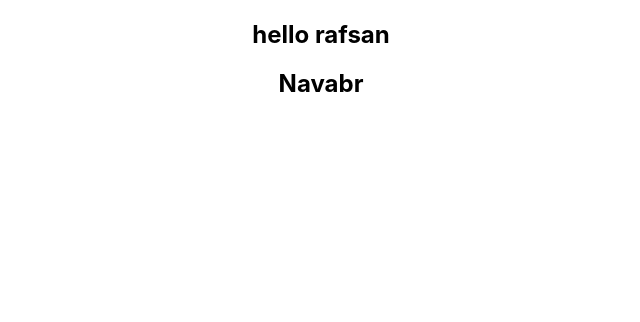
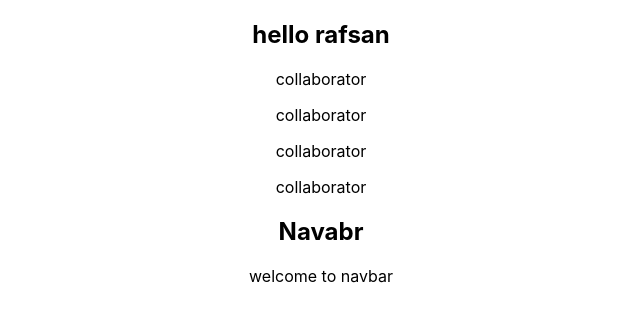
Before and after one commit to AliAkbarJany/human, a React (Create React App) app: page / in a window 1280 px wide. Before the commit this address had no page. Shown: the top 322 px of the page, without its empty margins (319-959 px from the left). Built offline with nearby package versions, Linux system fonts and the light colour scheme.

Commit message:
aliakbar31195

```diff
--- a/src/App.js
+++ b/src/App.js
@@ -7,6 +7,10 @@ function App() {
   return (
     <div className="App">
       <h2>hello rafsan</h2>
+      <p>collaborator</p>
+      <p>collaborator</p>
+      <p>collaborator</p>
+      <p>collaborator</p>
       <Navbar></Navbar>
       <Routes>
         <Route></Route>
--- a/src/Shared/Navbar/Navbar.js
+++ b/src/Shared/Navbar/Navbar.js
@@ -4,6 +4,7 @@ const Navbar = () => {
     return (
         <div>
             <h2 className='text-3xl'>Navabr</h2>
+            <p>welcome to navbar</p>
         </div>
     );
 };
```
